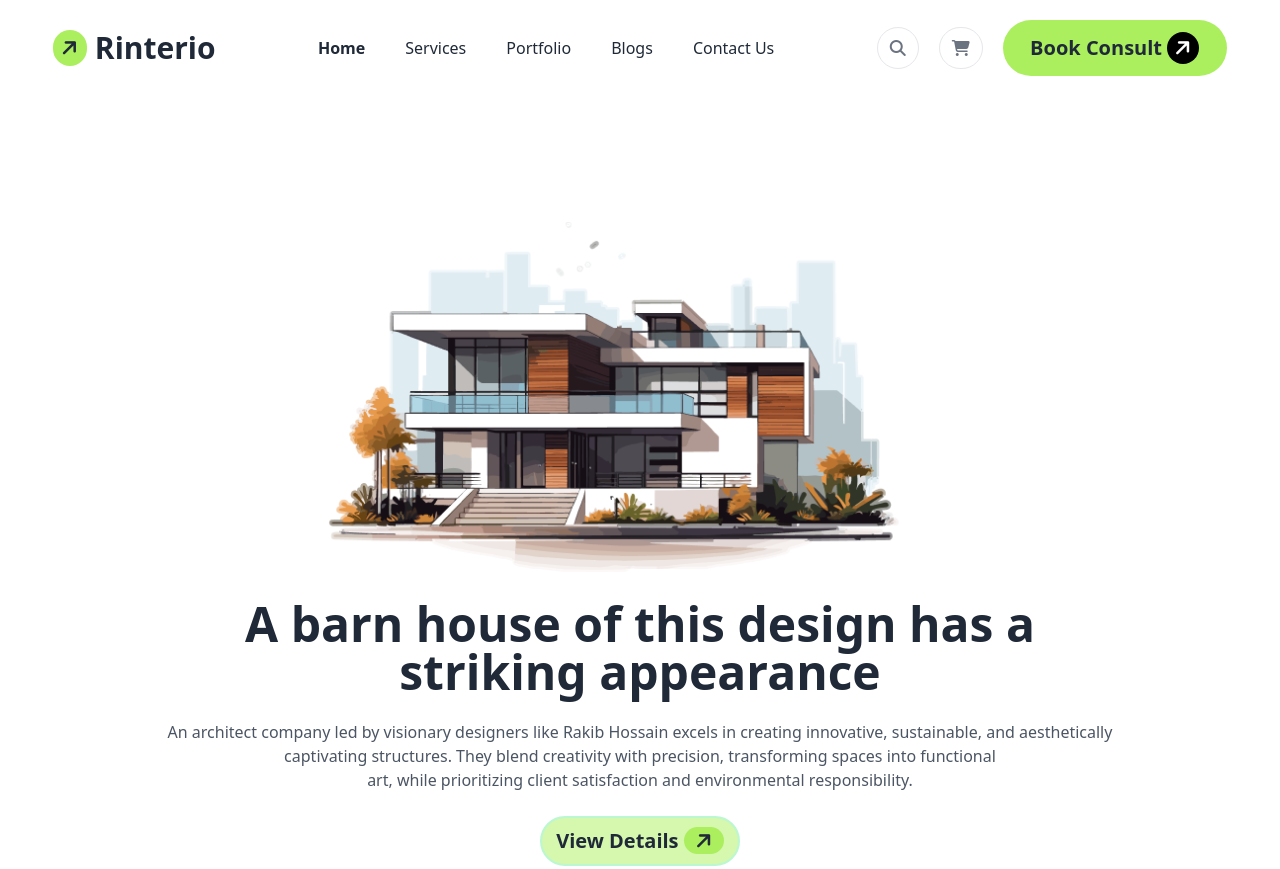
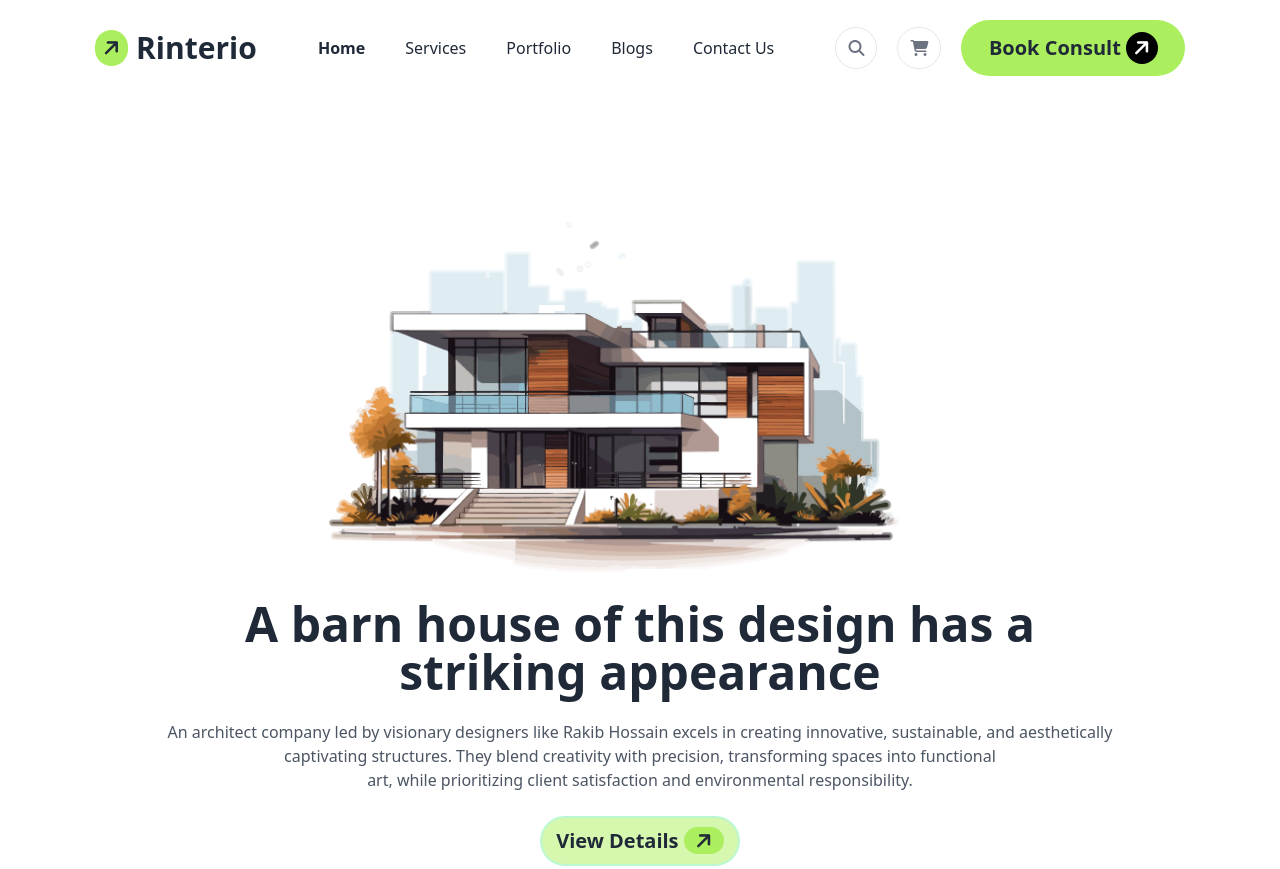
Before and after one commit to sanjoynath-coder/B10-Assignment-03, a plain HTML site: page index.html in a window 1280 px wide. Shown: the top 869 px of the page. Drawn offline with nearby package versions, Linux system fonts and the light colour scheme.

```diff
--- a/index.html
+++ b/index.html
@@ -35,7 +35,7 @@
 <body>
     <header>
         <!-- Navbar section -->
-        <nav class="sm:flex items-center justify-between py-5 w-[500px] lg:w-11/12 mx-auto">
+        <nav class="sm:flex items-center justify-evenly py-5 w-[500px] lg:w-11/12 mx-auto">
             <!-- left_logo -->
             <div class="flex justify-between">
                 <div class="logo flex">
```
